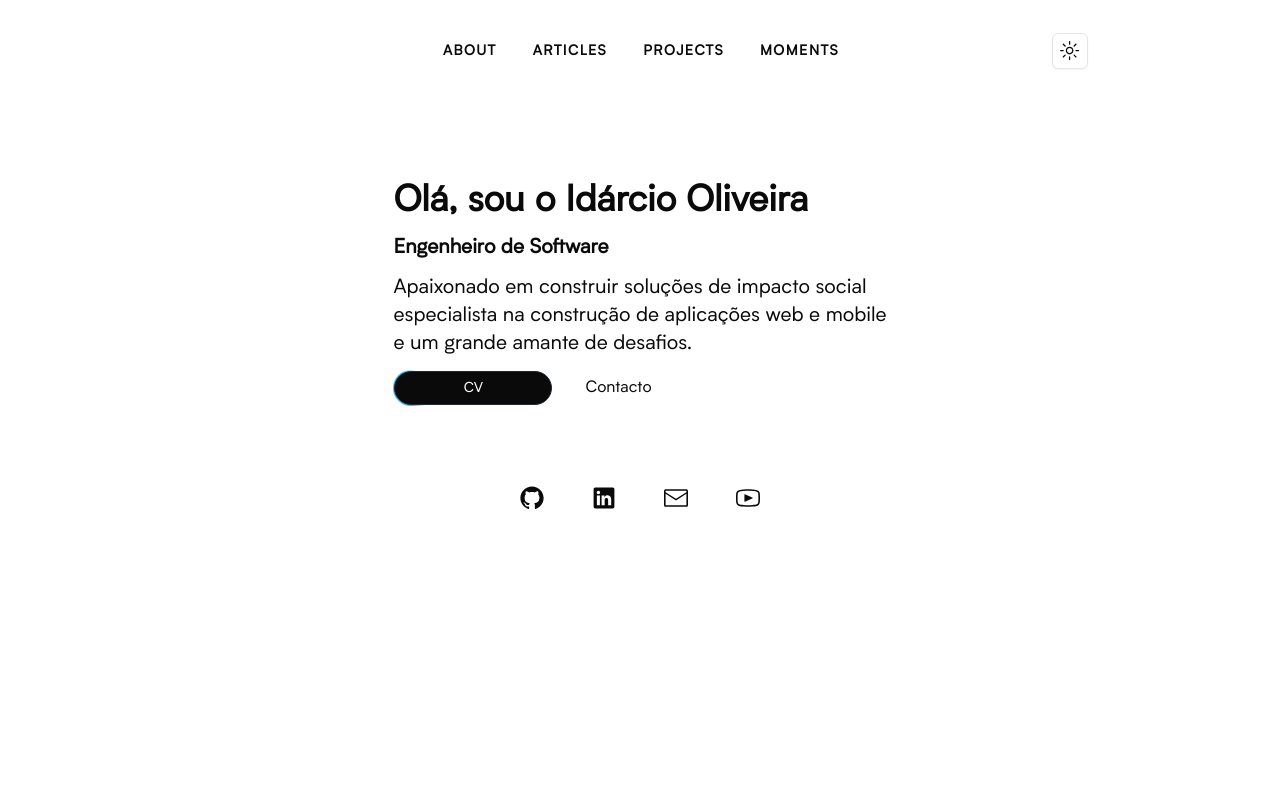
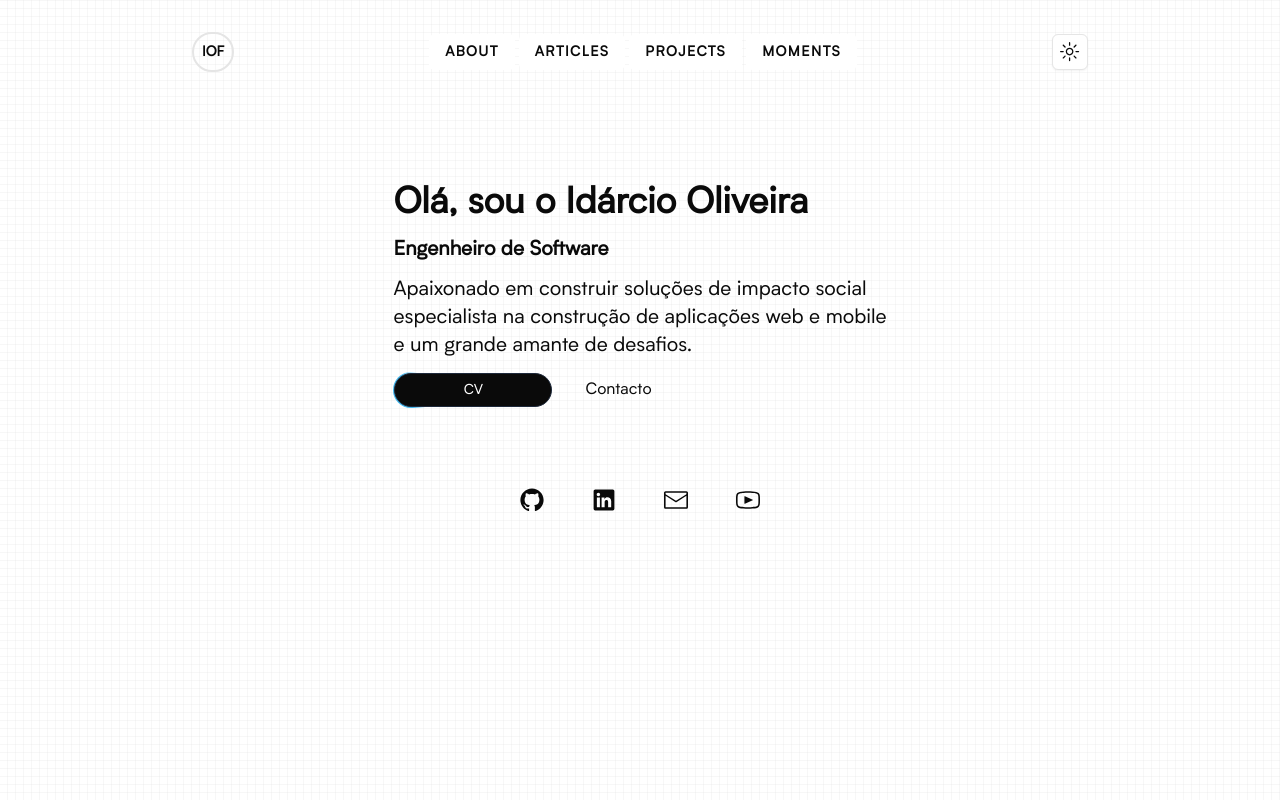
Before and after one commit to idarciooliveira/idarciooliveira.me, a Next.js app: page / in a window 1280 px wide. Built offline with nearby package versions, Linux system fonts and the light colour scheme.

Commit message:
added grid element

```diff
--- a/package.json
+++ b/package.json
@@ -17,6 +17,7 @@
     "clsx": "^2.1.0",
     "framer-motion": "^11.0.8",
     "lucide-react": "^0.354.0",
+    "mini-svg-data-uri": "^1.4.4",
     "next": "14.1.3",
     "next-themes": "^0.2.1",
     "react": "^18",
--- a/src/app/layout.tsx
+++ b/src/app/layout.tsx
@@ -26,7 +26,7 @@ export default function RootLayout({
           enableSystem
           disableTransitionOnChange
         >
-          <div className="px-48 w-full bg-white dark:bg-neutral-950 ">
+          <div className="min-h-screen px-48 w-full bg-white dark:bg-neutral-950 dark:bg-grid-small-white/[0.2] bg-grid-small-black/[0.2] relative ">
             <Navbar />
             {children}
             <Footer />
--- a/src/components/navbar.tsx
+++ b/src/components/navbar.tsx
@@ -1,6 +1,5 @@
 'use client'
 import Link from "next/link";
-import Image from "next/image";
 
 import {
     NavigationMenu,
@@ -9,7 +8,6 @@ import {
     NavigationMenuList,
     navigationMenuTriggerStyle
 } from "@/components/ui/navigation-menu";
-import Logo from '../assets/LOGO.svg'
 import { ModeToggle } from "./mode-toggle";
 
 
@@ -17,8 +15,8 @@ export default function Navbar() {
     return (
         <nav className="  py-8 flex flex-row items-center space-x-2 justify-between  text-sm font-semibold">
 
-            <Link href={'/'}>
-                <Image priority width={38} height={38} src={Logo} alt="idarcio oliveira filipe" />
+            <Link href={'/'} className="border-2 border-slate-80 dark:border-gray-50  p-2 rounded-full border-color-white">
+                IOF
             </Link>
 
             <div>
--- a/tailwind.config.ts
+++ b/tailwind.config.ts
@@ -1,4 +1,5 @@
 import { fontFamily } from 'tailwindcss/defaultTheme'
+const svgToDataUri = require("mini-svg-data-uri");
 const colors = require("tailwindcss/colors");
 const {
   default: flattenColorPalette,
@@ -83,7 +84,30 @@ const config = {
       },
     },
   },
-  plugins: [require("tailwindcss-animate"), addVariablesForColors],
+  plugins: [require("tailwindcss-animate"), addVariablesForColors,
+  function ({ matchUtilities, theme }: any) {
+    matchUtilities(
+      {
+        "bg-grid": (value: any) => ({
+          backgroundImage: `url("${svgToDataUri(
+            `<svg xmlns="http://www.w3.org/2000/svg" viewBox="0 0 32 32" width="32" height="32" fill="none" stroke="${value}"><path d="M0 .5H31.5V32"/></svg>`
+          )}")`,
+        }),
+        "bg-grid-small": (value: any) => ({
+          backgroundImage: `url("${svgToDataUri(
+            `<svg xmlns="http://www.w3.org/2000/svg" viewBox="0 0 32 32" width="8" height="8" fill="none" stroke="${value}"><path d="M0 .5H31.5V32"/></svg>`
+          )}")`,
+        }),
+        "bg-dot": (value: any) => ({
+          backgroundImage: `url("${svgToDataUri(
+            `<svg xmlns="http://www.w3.org/2000/svg" viewBox="0 0 32 32" width="16" height="16" fill="none"><circle fill="${value}" id="pattern-circle" cx="10" cy="10" r="1.6257413380501518"></circle></svg>`
+          )}")`,
+        }),
+      },
+      { values: flattenColorPalette(theme("backgroundColor")), type: "color" }
+    );
+  },
+  ],
 } satisfies Config
 
 
```
Also changed, not shown: 1 other file (tests, documents, lock files or other folders).
